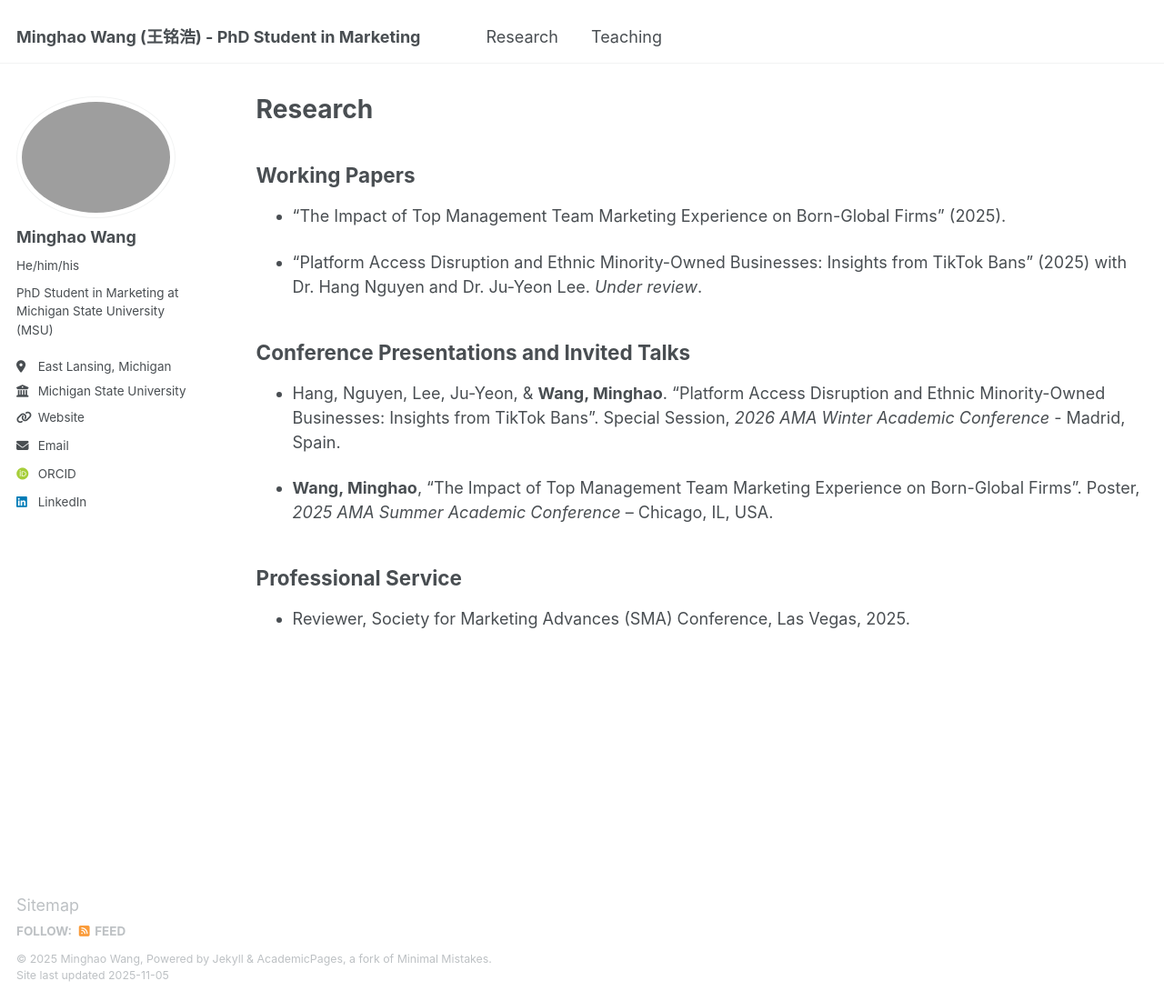
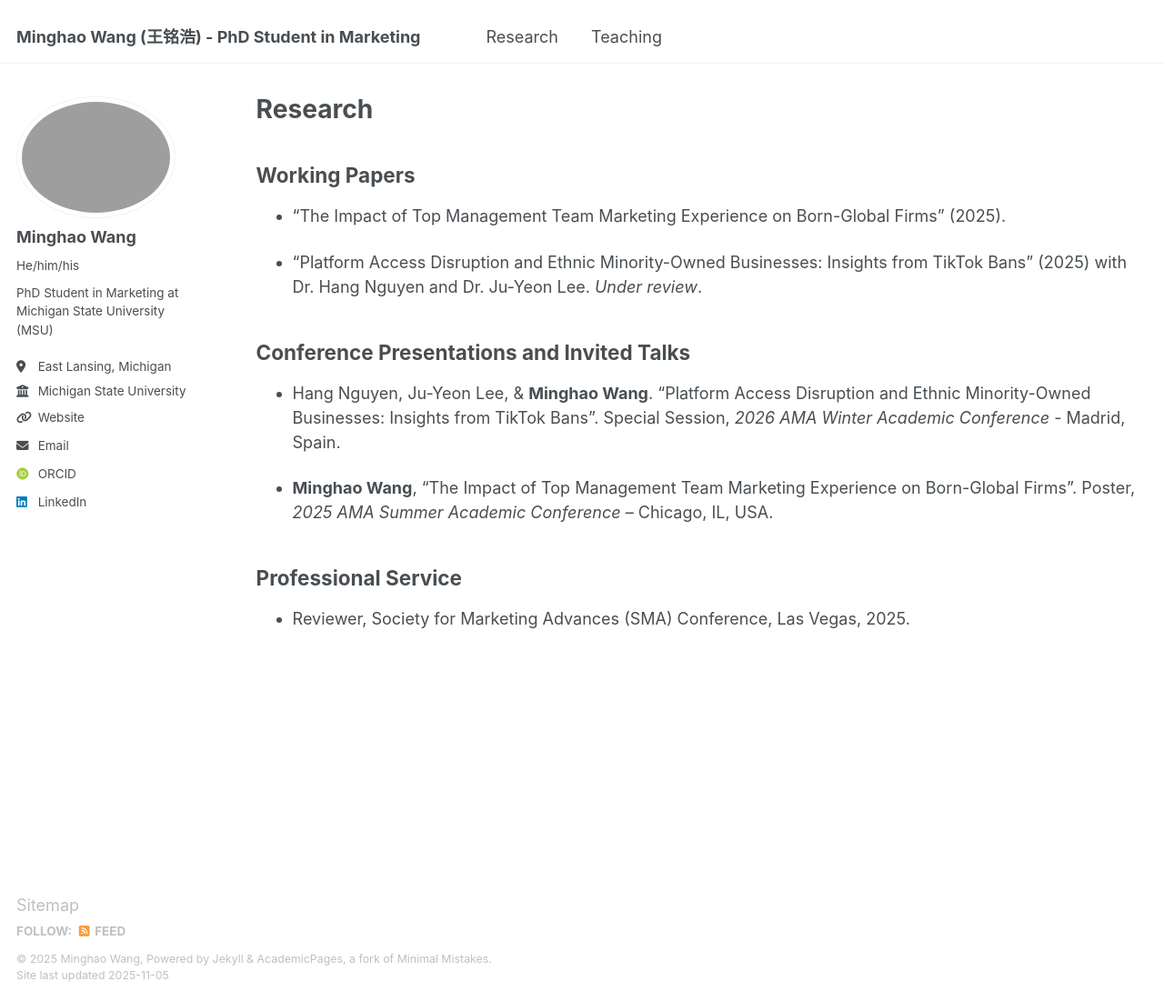
Before and after one commit to minghaowang-research/minghaowang-research.github.io, a Jekyll site: the page built from _pages/research.md, in a window 1280 px wide and 1101 px high. Shown: the whole window at 91% size. Built offline with Jekyll 4.4.1, drawn with Linux system fonts in a browser that asks for light colours; some web fonts are replaced.

```diff
--- a/_pages/research.md
+++ b/_pages/research.md
@@ -15,9 +15,9 @@ author_profile: true
 
 ## Conference Presentations and Invited Talks
 
-- Hang, Nguyen, Lee, Ju-Yeon, & **Wang, Minghao**. "Platform Access Disruption and Ethnic Minority-Owned Businesses: Insights from TikTok Bans". Special Session, *2026 AMA Winter Academic Conference* - Madrid, Spain.
+- Hang Nguyen, Ju-Yeon Lee, & **Minghao Wang**. "Platform Access Disruption and Ethnic Minority-Owned Businesses: Insights from TikTok Bans". Special Session, *2026 AMA Winter Academic Conference* - Madrid, Spain.
 
-- **Wang, Minghao**, "The Impact of Top Management Team Marketing Experience on Born-Global Firms". Poster, *2025 AMA Summer Academic Conference* – Chicago, IL, USA.
+- **Minghao Wang**, "The Impact of Top Management Team Marketing Experience on Born-Global Firms". Poster, *2025 AMA Summer Academic Conference* – Chicago, IL, USA.
 
 ## Professional Service
 
```
Also changed, not shown: 14 other files.
